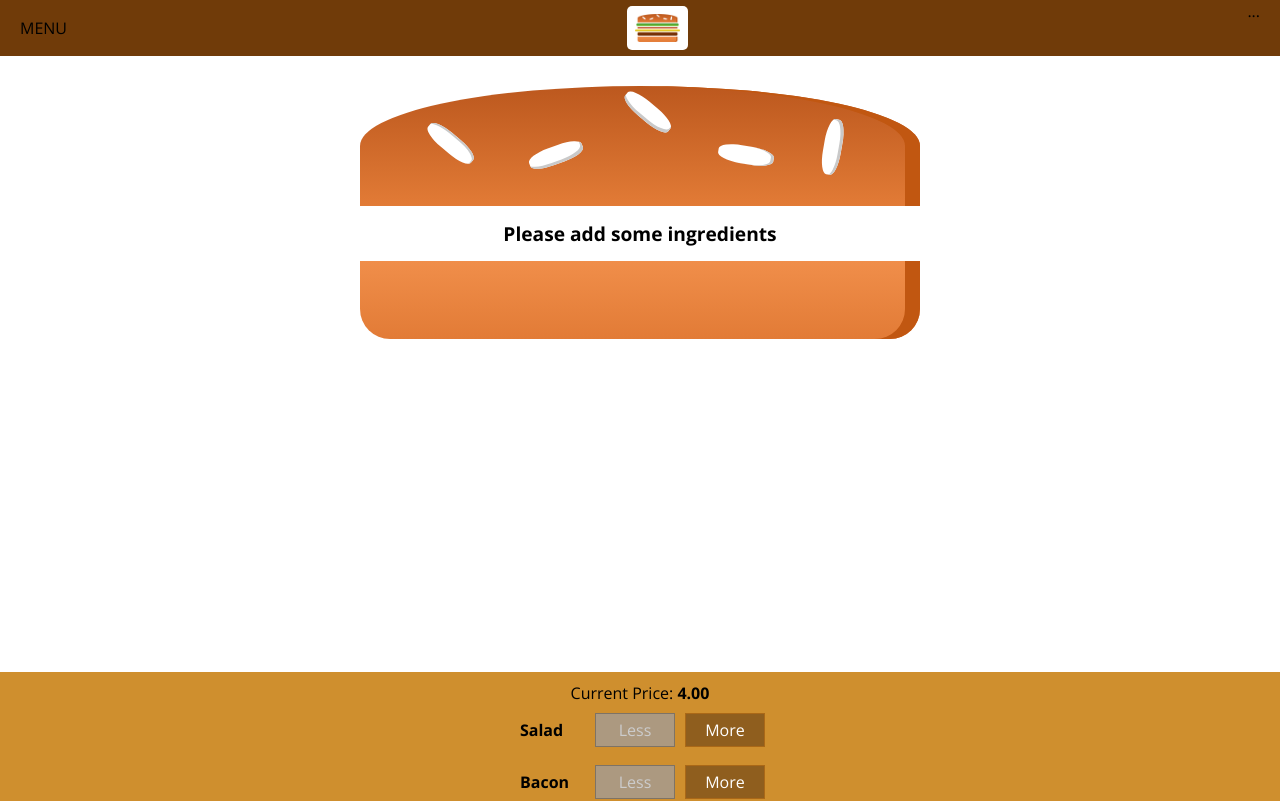
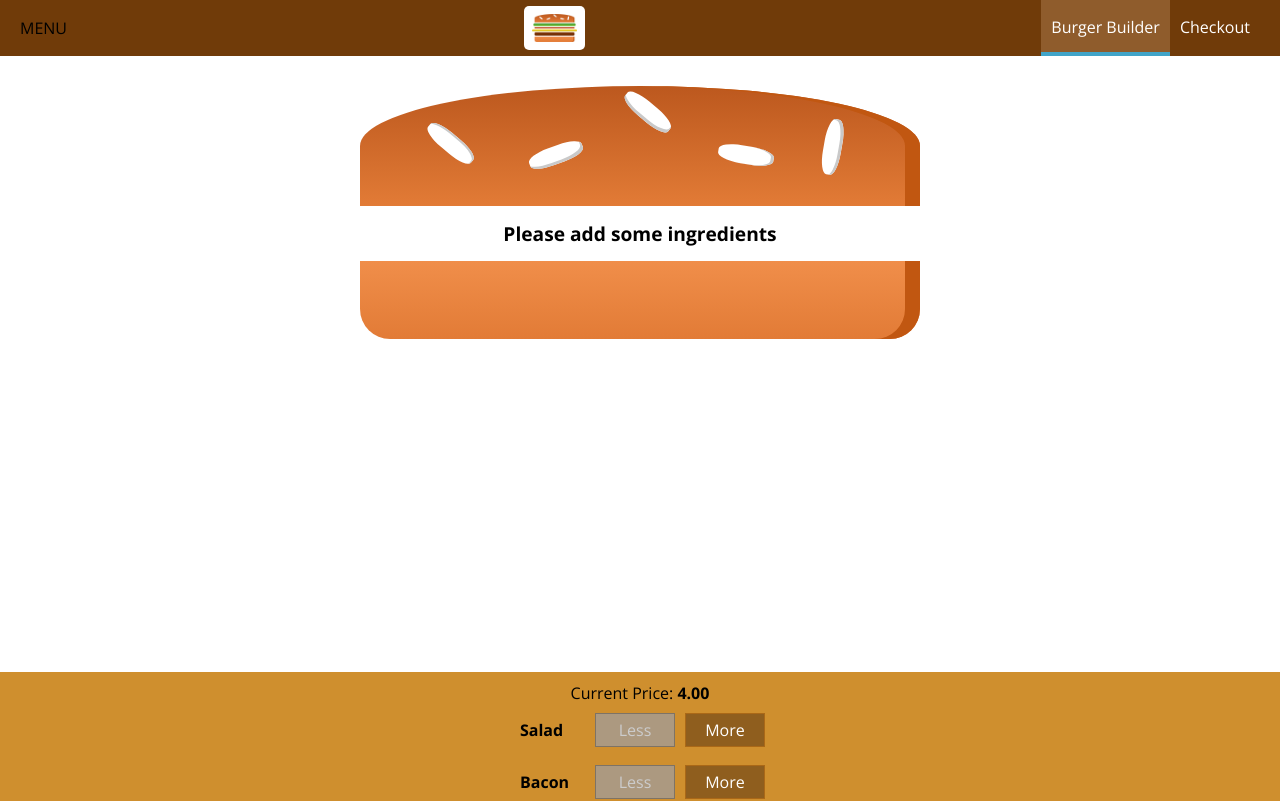
Before and after one commit to nestor-arguello/the-burger-builder, a React app: page / in a window 1280 px wide. Shown: the top 801 px of the page. Built offline with nearby package versions, Linux system fonts and the light colour scheme.

Commit message:
add reusable navigation items

```diff
--- a/src/components/Burger/OrdenSummary/OrderSummary.js
+++ b/src/components/Burger/OrdenSummary/OrderSummary.js
@@ -26,7 +26,7 @@ const ordenSummary = ({
       <p>
         A delicious burger with the following ingredients:
       </p>
-      <ul>{ingerdientsSummary}</ul>
+      <ul style={{padding: '20px'}}>{ingerdientsSummary}</ul>
       <p><strong>Total Price: {price.toFixed(2)}</strong></p>
       <p>Continue to Checkout?</p>
       <Button clicked={purchaseCancelled} Danger>
--- /dev/null
+++ b/src/components/Navigation/NavigationItems/NavigationItem/NavigationItem.js
@@ -0,0 +1,44 @@
+import React from 'react';
+import styled from 'styled-components';
+
+const StyledNavigationItem = styled.li`
+  display: flex;
+  height: 100%;
+  align-items: center;
+
+  & a {
+    color: #fff;
+    text-decoration: none;
+    height: 100%;
+    padding: 16px 10px;
+    border-bottom: 4px solid transparent;
+    display: block;
+
+    &:hover,
+    &:active,
+    &.active {
+      background-color: #8f5c2c;
+      border-bottom: 4px solid #40a4c8;
+      color: #fff;
+    }
+  }
+`;
+
+const navigationItem = ({
+  children,
+  link,
+  active,
+  ...props
+}) => (
+  <StyledNavigationItem>
+    <a
+      href={link}
+      className={active ? 'active' : null}
+      {...props}
+    >
+      {children}
+    </a>
+  </StyledNavigationItem>
+);
+
+export default navigationItem;
--- /dev/null
+++ b/src/components/Navigation/NavigationItems/NavigationItems.js
@@ -0,0 +1,23 @@
+import React from 'react';
+import styled from 'styled-components';
+import NavigationItem from './NavigationItem/NavigationItem';
+
+const StyledNavigationItems = styled.ul`
+  /* margin: 0;
+  padding: 0; */
+  list-style: none;
+  display: flex;
+  align-items: center;
+  height: 100%;
+`;
+
+const navigationItems = () => (
+  <StyledNavigationItems>
+    <NavigationItem link="#" active>
+      Burger Builder
+    </NavigationItem>
+    <NavigationItem link="#">Checkout</NavigationItem>
+  </StyledNavigationItems>
+);
+
+export default navigationItems;
--- a/src/components/Navigation/Toolbar/Toolbar.js
+++ b/src/components/Navigation/Toolbar/Toolbar.js
@@ -1,6 +1,7 @@
 import React from 'react';
-import styled from 'styled-components'
-import Logo from '../../Logo/Logo'
+import styled from 'styled-components';
+import Logo from '../../Logo/Logo';
+import NavigationItems from '../NavigationItems/NavigationItems';
 
 const StyledToolbar = styled.header`
   height: 56px;
@@ -8,7 +9,7 @@ const StyledToolbar = styled.header`
   position: fixed;
   top: 0;
   left: 0;
-  background-color: #703B09;
+  background-color: #703b09;
   display: flex;
   justify-content: space-between;
   align-items: center;
@@ -17,15 +18,14 @@ const StyledToolbar = styled.header`
 
   & nav {
     height: 100%;
-
   }
-`
+`;
 
 const toolbar = ({ ...props }) => (
   <StyledToolbar {...props}>
     <div>MENU</div>
     <Logo />
-    <nav>...</nav>
+    <NavigationItems />
   </StyledToolbar>
 );
 
```
